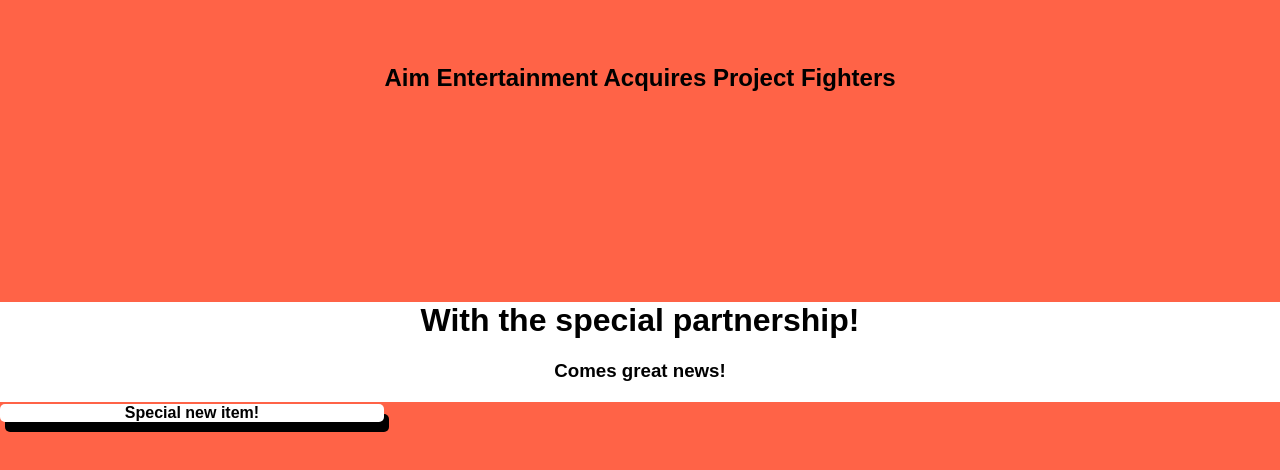
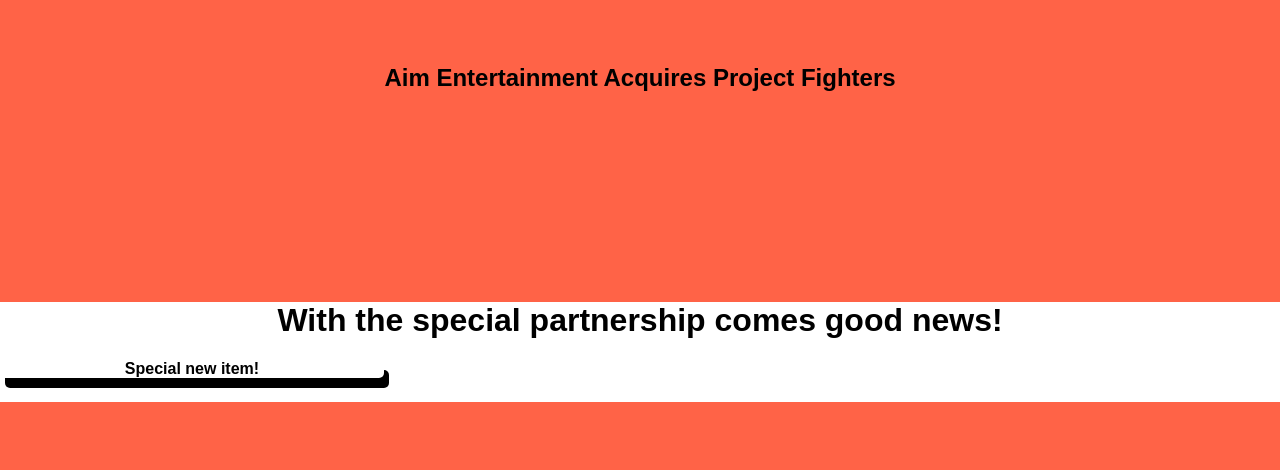
Before and after one commit to aimgamez/aimgoat, a plain HTML site: page index.html in a window 1280 px wide. Drawn offline with Linux system fonts and the light colour scheme.

Commit message:
Update index.html

```diff
--- a/index.html
+++ b/index.html
@@ -27,8 +27,7 @@
   <body>
     <br><br><h2>Aim Entertainment Acquires Project Fighters</h2><br><br><br><br><br>
     <div class="content">
-      <h1>With the special partnership!</h1>
-      <h3>Comes great news!</h3>
+      <h1>With the special partnership comes good news!</h1>
       <div class="card">
         <h4>Special new item!</h4>
       </div>
```
